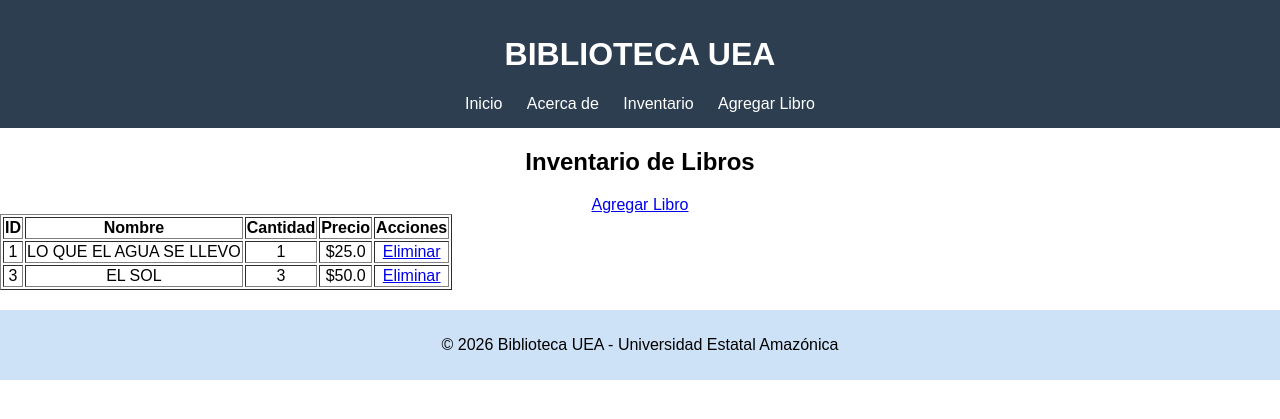
After one commit to jgzurita/Proyecto_BIBLIOTECA_UEA, a Flask app: page /libros in a window 1280 px wide. The commit adds this page. Shown: the top 419 px of the page. Run offline with Flask 3, Linux system fonts and the light colour scheme; data comes from the database, SQL or seed files in the repository; both versions use the stored data as it was after the commit.

Commit message:
tarea semana 11

```diff
--- a/app.py
+++ b/app.py
@@ -1,22 +1,57 @@
 import os
-from flask import Flask, render_template
-
+from flask import Flask, render_template, request, redirect
+from models import Producto, Inventario
+import database
 
 app = Flask(__name__)
+
+database.crear_tabla()
+inventario = Inventario()
 
 @app.route('/')
 def inicio():
     return render_template('index.html')
-
 
 @app.route('/about')
 def about():
     return render_template('about.html')
 
 
-@app.route('/libro/<titulo>')
-def libro(titulo):
-    return render_template('libro.html', titulo=titulo)
+@app.route('/libros')
+def libros():
+    productos = inventario.obtener_todos()
+    return render_template('libros.html', productos=productos)
+
+
+
+
+
+@app.route('/agregar', methods=['GET', 'POST'])
+def agregar():
+    if request.method == 'POST':
+        nombre = request.form['nombre']
+        cantidad = request.form['cantidad']
+        precio = request.form['precio']
+
+        if not nombre:
+            return "El nombre es obligatorio", 400
+
+        producto = Producto(None, nombre, cantidad, precio)
+        inventario.agregar(producto)
+        return redirect('/libros')
+
+    return render_template('agregar.html')
+
+
+
+
+@app.route('/eliminar/<int:id>')
+def eliminar(id):
+    inventario.eliminar(id)
+    return redirect('/libros')
+
+
+
 
 if __name__ == '__main__':
     port = int(os.environ.get("PORT", 5000))
--- /dev/null
+++ b/models.py
@@ -0,0 +1,48 @@
+import sqlite3
+
+
+class Producto:
+    def __init__(self, id, nombre, cantidad, precio):
+        self.id = id
+        self.nombre = nombre
+        self.cantidad = cantidad
+        self.precio = precio
+
+    def datos(self):
+        return (self.nombre, self.cantidad, self.precio)
+
+
+
+
+
+class Inventario:
+    def __init__(self):
+        self.productos = {}  # Diccionario {id: Producto}
+
+    def conectar(self):
+        return sqlite3.connect("inventario.db")
+
+    def agregar(self, producto):
+        conn = self.conectar()
+        cursor = conn.cursor()
+        cursor.execute(
+            "INSERT INTO productos (nombre, cantidad, precio) VALUES (?, ?, ?)",
+            producto.datos()
+        )
+        conn.commit()
+        conn.close()
+
+    def obtener_todos(self):
+        conn = self.conectar()
+        cursor = conn.cursor()
+        cursor.execute("SELECT * FROM productos")
+        datos = cursor.fetchall()
+        conn.close()
+        return datos
+
+    def eliminar(self, id):
+        conn = self.conectar()
+        cursor = conn.cursor()
+        cursor.execute("DELETE FROM productos WHERE id=?", (id,))
+        conn.commit()
+        conn.close()
--- a/templates/base.html
+++ b/templates/base.html
@@ -12,6 +12,8 @@
         <nav>
             <a href="/">Inicio</a>
             <a href="/about">Acerca de</a>
+            <a href="/libros">Inventario</a>
+            <a href="/agregar">Agregar Libro</a>
         </nav>
     </header>
 
--- a/templates/index.html
+++ b/templates/index.html
@@ -1,6 +1,6 @@
 {% extends "base.html" %}
 
 {% block content %}
-<h2>Biblioteca Virtual – Consulta de Libros</h2>
-<p>Bienvenido al sistema de gestión y consulta de libros de la BIBLIOTECA UEA.</p>
+<h2>Bienvenido a la Biblioteca UEA</h2>
+<p>Sistema de gestión de inventario.</p>
 {% endblock %}
--- /dev/null
+++ b/templates/libros.html
@@ -0,0 +1,30 @@
+{% extends "base.html" %}
+
+{% block content %}
+<h2>Inventario de Libros</h2>
+
+<a href="/agregar">Agregar Libro</a>
+
+<table border="1">
+<tr>
+<th>ID</th>
+<th>Nombre</th>
+<th>Cantidad</th>
+<th>Precio</th>
+<th>Acciones</th>
+</tr>
+
+{% for libro in productos %}
+<tr>
+<td>{{ libro[0] }}</td>
+<td>{{ libro[1] }}</td>
+<td>{{ libro[2] }}</td>
+<td>${{ libro[3] }}</td>
+<td>
+<a href="/eliminar/{{ libro[0] }}">Eliminar</a>
+</td>
+</tr>
+{% endfor %}
+</table>
+
+{% endblock %}
```
Also changed, not shown: database.py (added, +17 -0 lines), templates/agregar.html (added, +19 -0 lines), inventario.db (added), templates/editar.html (added).
